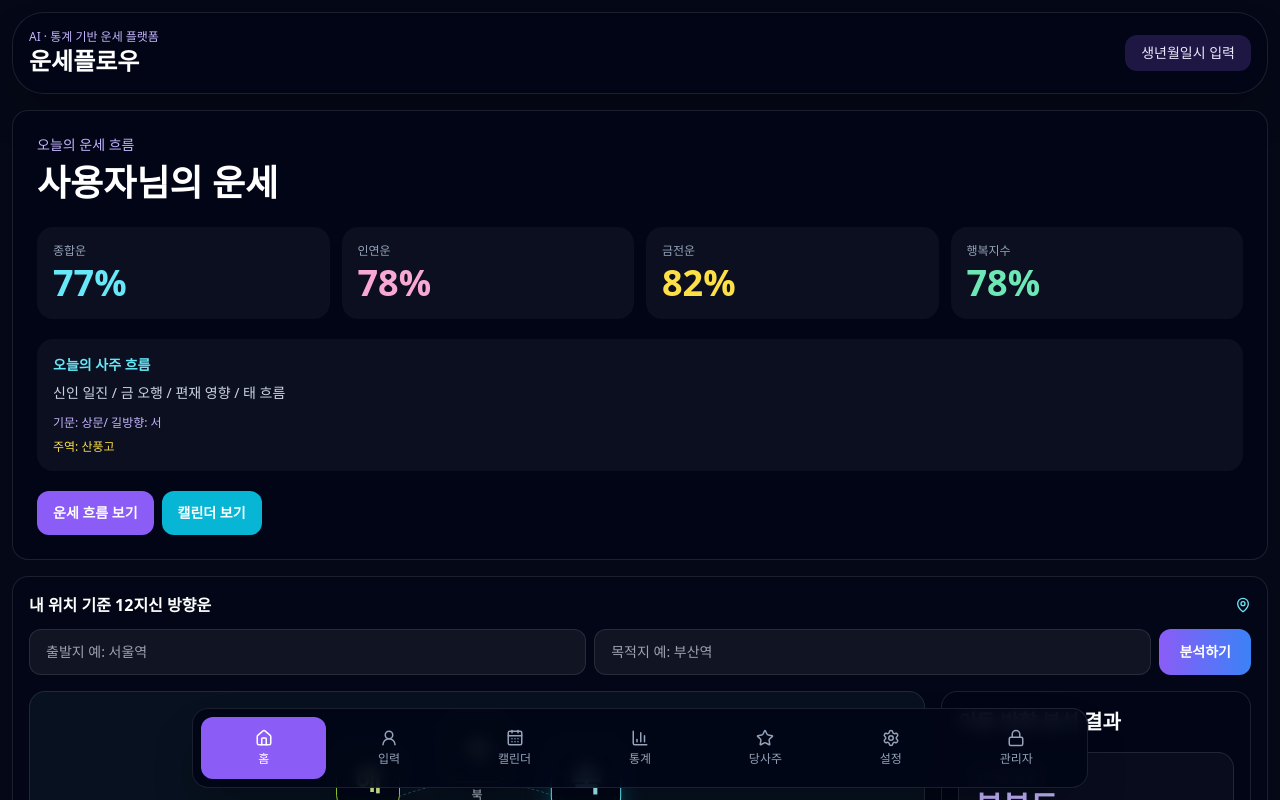
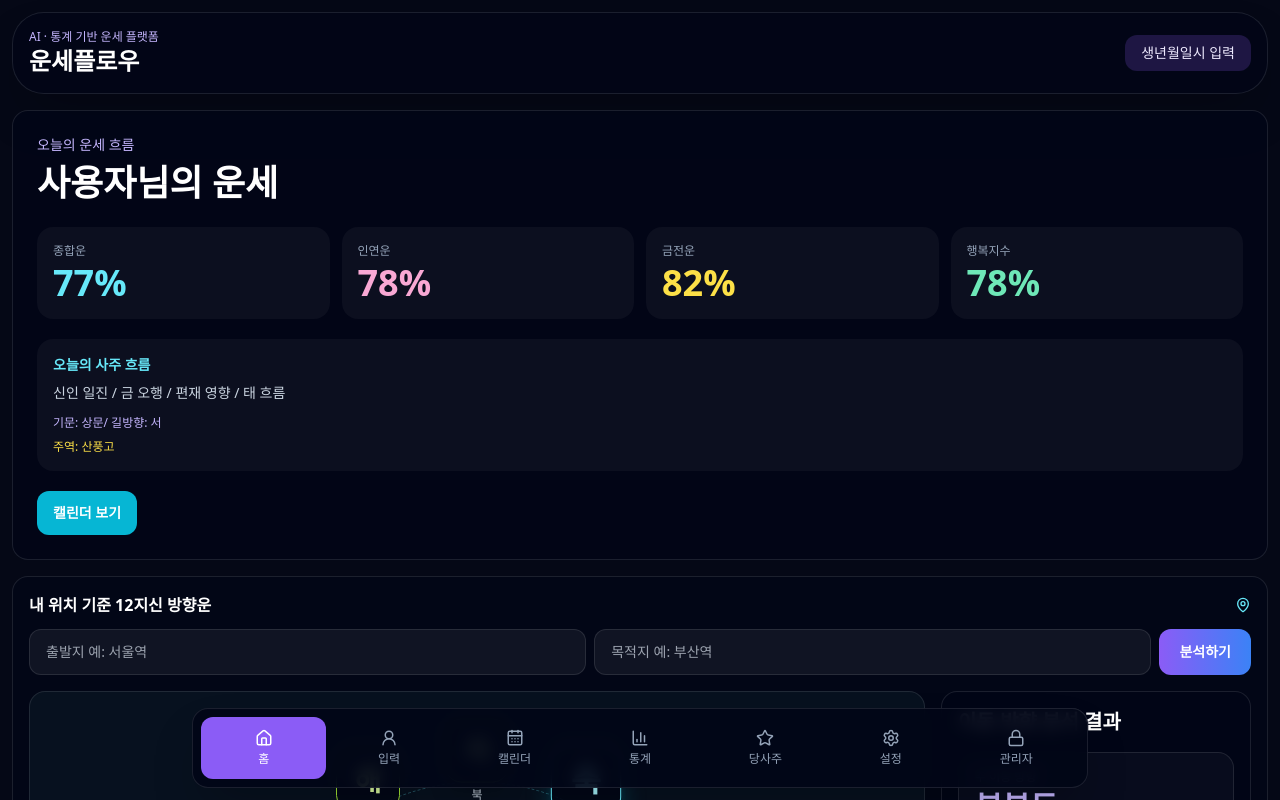
Before and after one commit to biophilia28-png/fortune-flow-app, a React (Vite) app: page / in a window 1280 px wide. Shown: the top 800 px of the page. Built offline with nearby package versions, Linux system fonts and the light colour scheme; the HTML template or start-up script is replaced by a standard one.

Commit message:
Update App.jsx

```diff
--- a/src/App.jsx
+++ b/src/App.jsx
@@ -538,12 +538,7 @@ function UserHome({ profile, data, setTab, todayFortune }) {
         </div>
 
         <div className="mt-5 flex gap-2">
-          <button
-            onClick={() => setTab("flow")}
-            className="rounded-xl bg-violet-500 px-4 py-2 text-sm font-bold text-white md:py-3"
-          >
-            운세 흐름 보기
-          </button>
+
 
           <button
             onClick={() => setTab("calendar")}
@@ -793,7 +788,7 @@ function CalendarPage({ profile, setSelectedFortune }) {
         </div>
       </div>
 
-      <div className="grid grid-cols-7 gap-1 text-center text-[10px] font-bold text-slate-400 md:gap-2 md:text-xs">
+      <div className="grid grid-cols-6 gap-1 text-center text-[10px] font-bold text-slate-400 md:gap-2 md:text-xs">
         {["일", "월", "화", "수", "목", "금", "토"].map((d, i) => (
           <div
             key={d}
```
